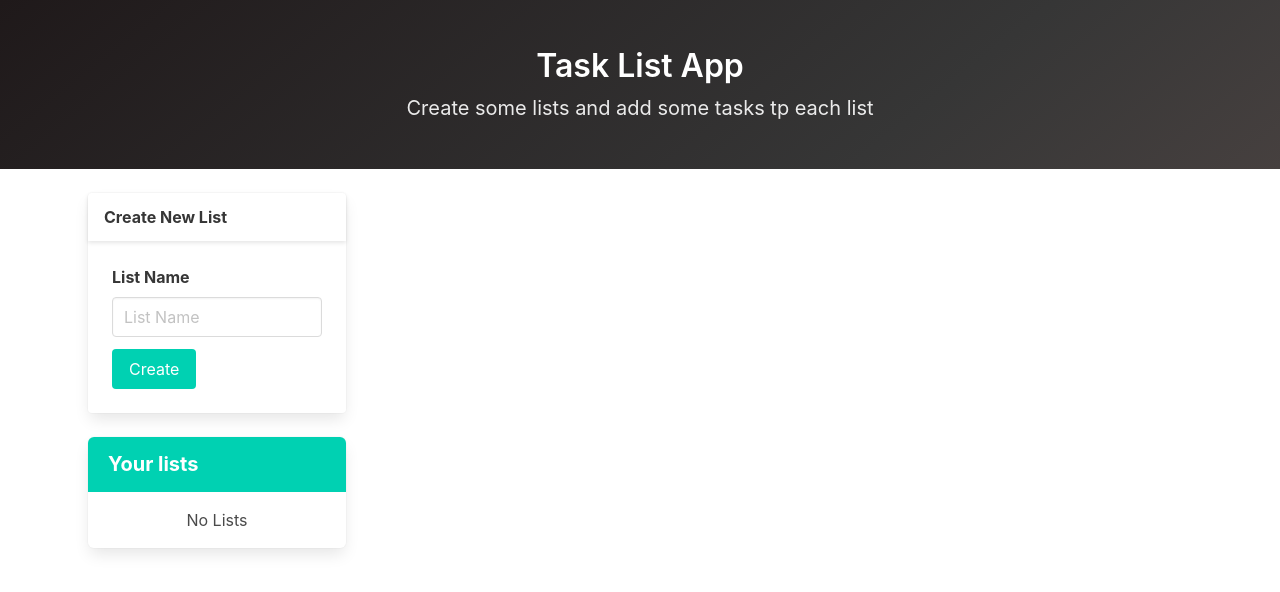
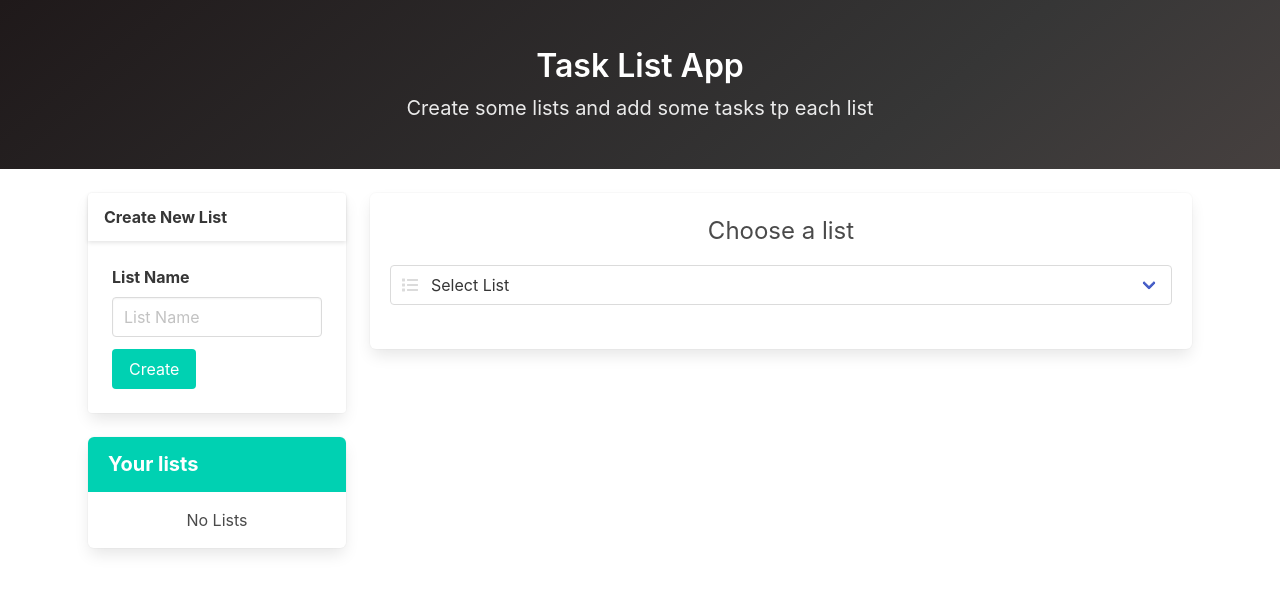
Before and after one commit to pablomaribondo/task-list-app, a React (Create React App) app: page / in a window 1280 px wide. Shown: the top 592 px of the page. Built offline with nearby package versions, Linux system fonts and the light colour scheme.

Commit message:
feat: create MainContent component

```diff
--- a/src/App.tsx
+++ b/src/App.tsx
@@ -8,6 +8,7 @@ import Notification from './components/Notification';
 import { RootState } from './store/store';
 import DeleteListModal from './components/DeleteListModal';
 import EditListModal from './components/EditListModal';
+import MainContent from './components/MainContent';
 
 const App: FC = () => {
   const notificationMessage = useSelector(
@@ -28,6 +29,7 @@ const App: FC = () => {
       <div className="container px-5">
         <div className="columns">
           <Sidebar />
+          <MainContent />
         </div>
       </div>
 
--- /dev/null
+++ b/src/components/MainContent.tsx
@@ -0,0 +1,14 @@
+import { FC } from 'react';
+import SelectList from './SelectList';
+
+const MainContent: FC = () => {
+  return (
+    <div className="column is-9">
+      <div className="box">
+        <SelectList />
+      </div>
+    </div>
+  );
+};
+
+export default MainContent;
```
